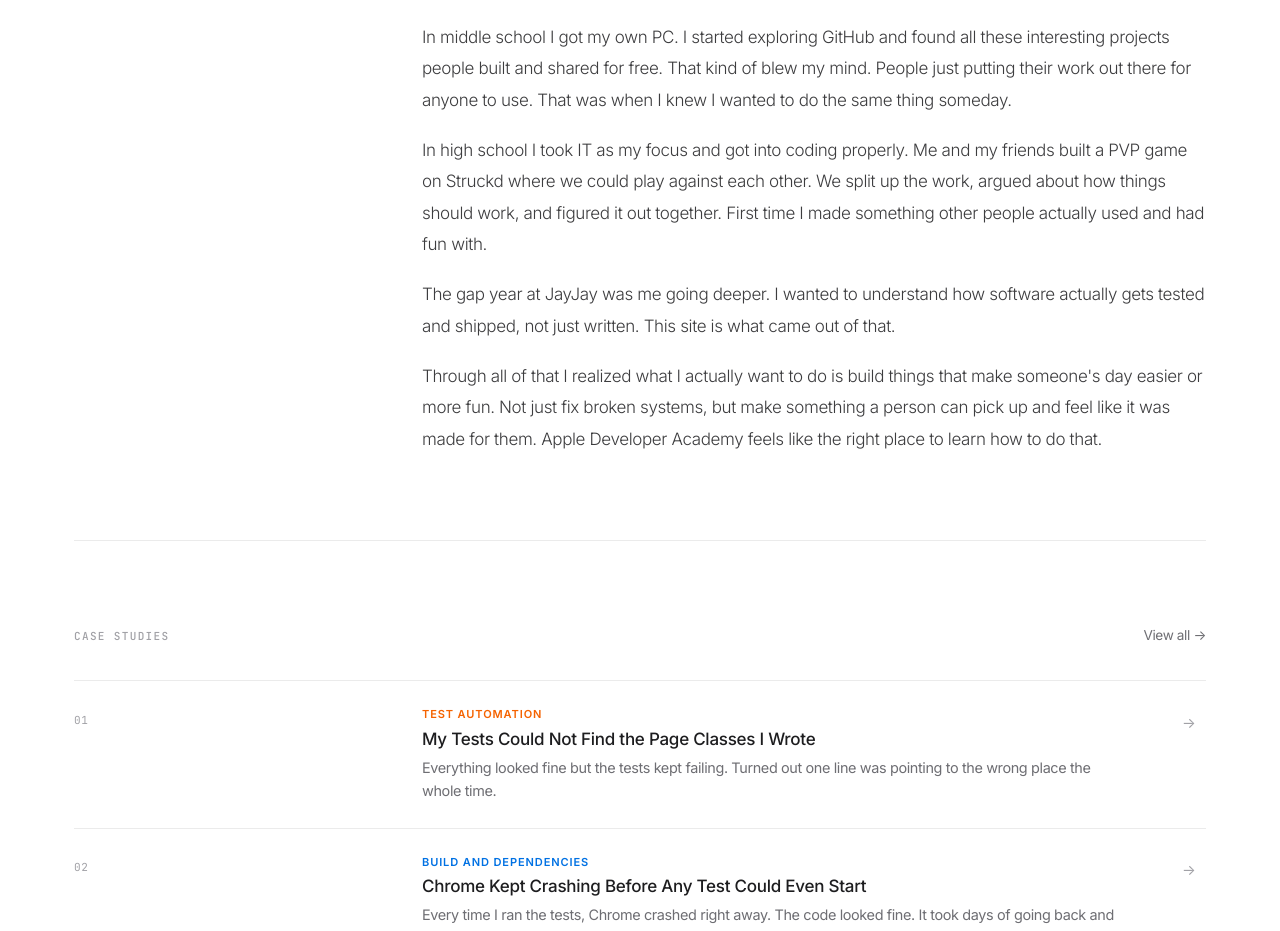
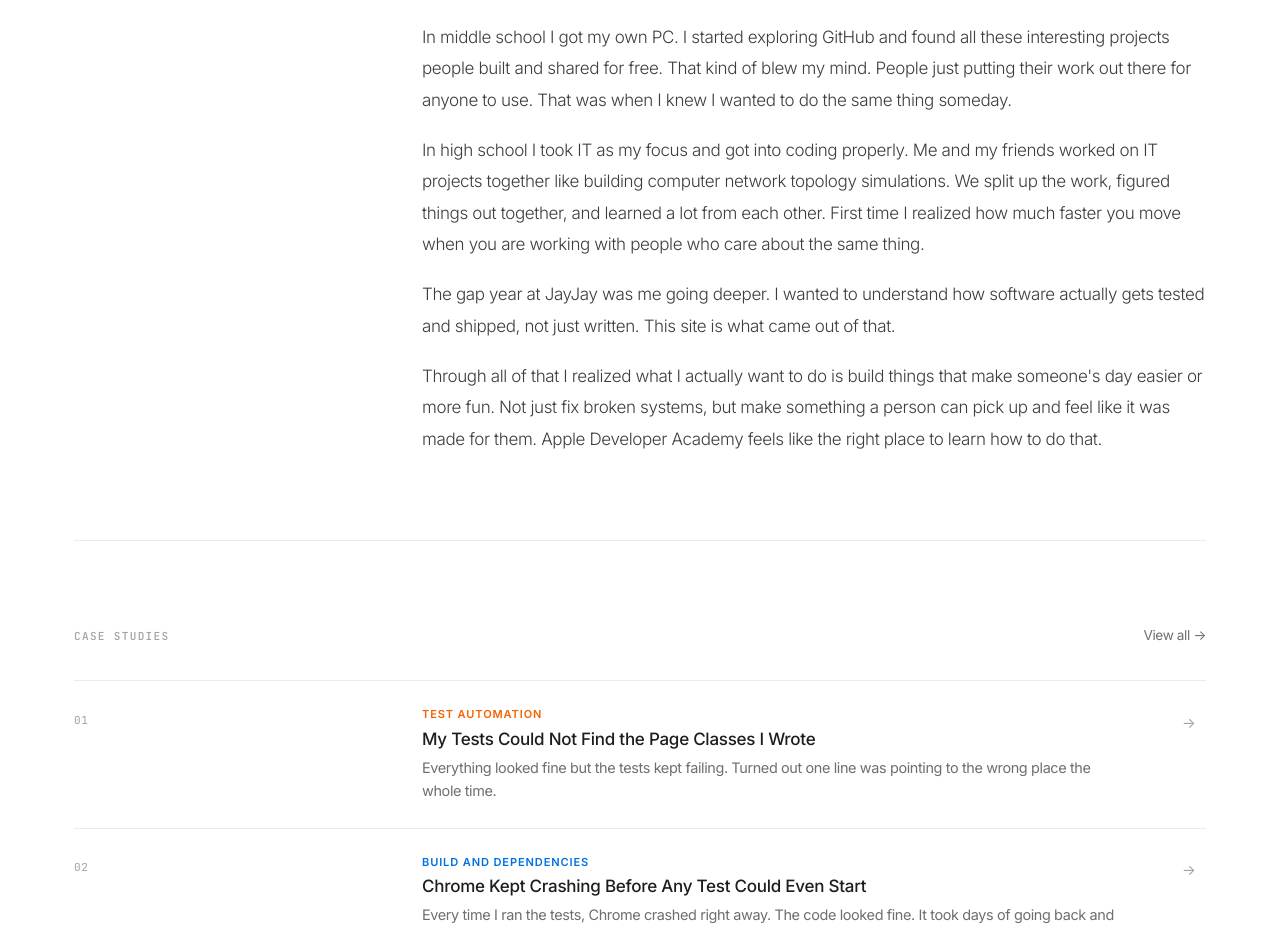
Before and after one commit to bryan-nathan-c/portfolio-project, a React (Vite) app: page / in a window 1280 px wide. Shown: the part 1060-1991 px from the top of the page. Built offline with nearby package versions, Linux system fonts and the light colour scheme.

Commit message:
fix high school paragraph, replace Struckd with IT projects

```diff
--- a/src/pages/Home.tsx
+++ b/src/pages/Home.tsx
@@ -122,9 +122,9 @@ export default function Home() {
             </p>
             <p className="about-text">
               In high school I took IT as my focus and got into coding properly.
-              Me and my friends built a PVP game on Struckd where we could play against each other.
-              We split up the work, argued about how things should work, and figured it out together.
-              First time I made something other people actually used and had fun with.
+              Me and my friends worked on IT projects together like building computer network topology simulations.
+              We split up the work, figured things out together, and learned a lot from each other.
+              First time I realized how much faster you move when you are working with people who care about the same thing.
             </p>
             <p className="about-text">
               The gap year at JayJay was me going deeper. I wanted to understand
```
